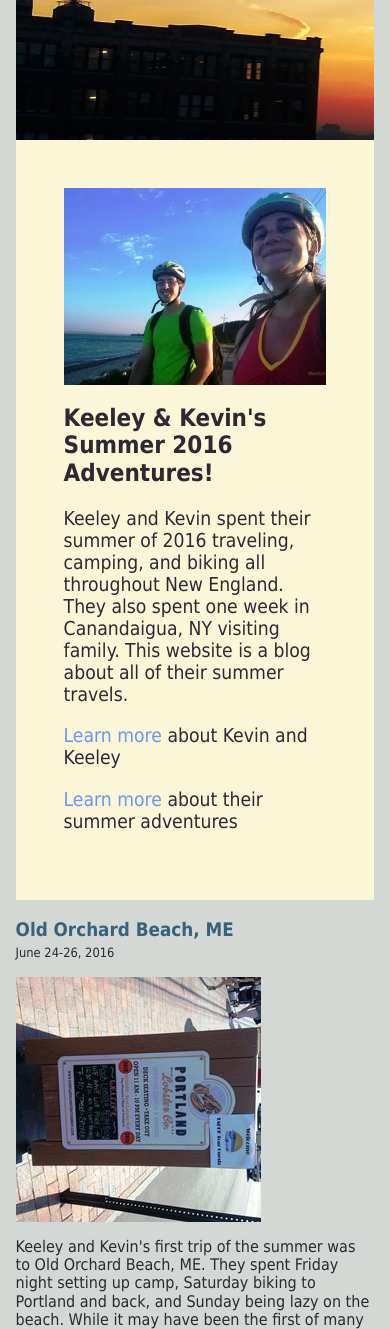
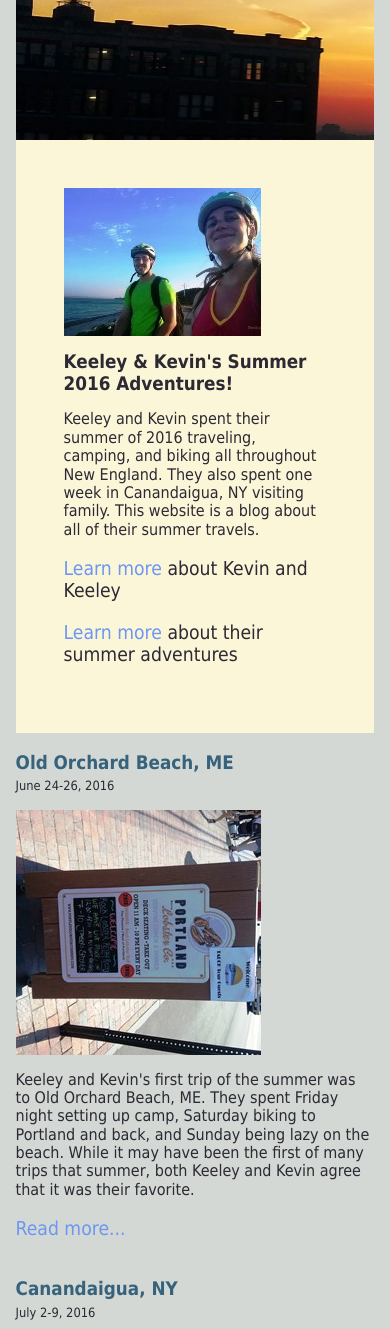
Before and after one commit to KJP8/DGMD-E-27-Assignment-1, a plain HTML site: page index.html in a window 390 px wide. Shown: the part 271-1600 px from the top of the page. Drawn offline with Linux system fonts and the light colour scheme.

Commit message:
completed changing image size

```diff
--- a/css/styles.css
+++ b/css/styles.css
@@ -153,12 +153,6 @@ article p+p {
         width: 44%;
     }
 }
-/* Mobile Portrate Screen Sizes */
-@media (max-width: 479px) {
-    [class*='col-'] {
-        width: 92%;
-    }
-}
 
 @media (max-width: 1202px) {
     main p {
@@ -179,3 +173,25 @@ article p+p {
         margin-left: auto;
     }
 }
+
+@media (max-width: 768px) {
+    article p+p {
+        font-size: 1.2em;
+    }
+}
+
+/* Mobile Portrate Screen Sizes */
+@media (max-width: 479px) {
+    [class*='col-'] {
+        width: 92%;
+    }
+    main h2 {
+        font-size: 1.17em
+    }
+    main p {
+        font-size: 1em;
+    }
+    main p+p {
+        font-size: 1.2em;
+    }
+}
--- a/index.html
+++ b/index.html
@@ -6,6 +6,12 @@
 	<title>K & K Summer 2016</title>
     <link rel="stylesheet" href="css/normalize.css">
     <link rel="stylesheet" href="css/styles.css">
+    <!-- Picturefill solution -->
+    <script>
+        // Picture element HTML5 shiv
+        document.createElement( "picture" );
+    </script>
+    <script src="js/picturefill.min.js" async></script>
 </head>
 <body>
 	<div class="wrapper">
@@ -28,7 +34,14 @@
         <!-- row 3, spans 3 columns -->
         <div class="row">
 			<main class="col-3">
-                <img src="img/MVCC/KKfalmouth.jpg" alt="K & K Biking in Falmouth">
+                <picture>
+					<!-- [if IE 9]<video style-"display: none;"><![endif] -->
+					<source srcset="img/MVCC/KKfalmouth-480.jpg" media="(min-width: 480px)">
+					<source srcset="img/MVCC/KKfalmouth-197.jpg" media="(min-width: 479px)">
+					<!-- [if IE 9]</video><![endif] -->
+					<img srcset="img/MVCC/KKfalmouth-197.jpg" alt="K & K Biking in Falmouth">
+				</picture>
+                <!--<img src="img/MVCC/KKfalmouth-480.jpg" alt="K & K Biking in Falmouth">-->
                 <div>
                     <h2>Keeley & Kevin's Summer 2016 Adventures!</h2>
                     <p>Keeley and Kevin spent their summer of 2016 traveling, camping, and biking all throughout New England. They also spent one week in Canandaigua, NY visiting family. This website is a blog about all of their summer travels.</p>
```
Also changed, not shown: img/MVCC/KKfalmouth-197.jpg (added), img/MVCC/KKfalmouth-344.jpg (added), img/MVCC/KKfalmouth-480.jpg (renamed from img/MVCC/KKfalmouth.jpg).
